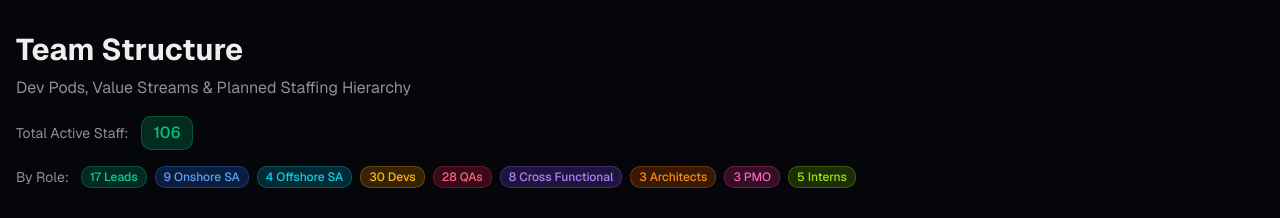
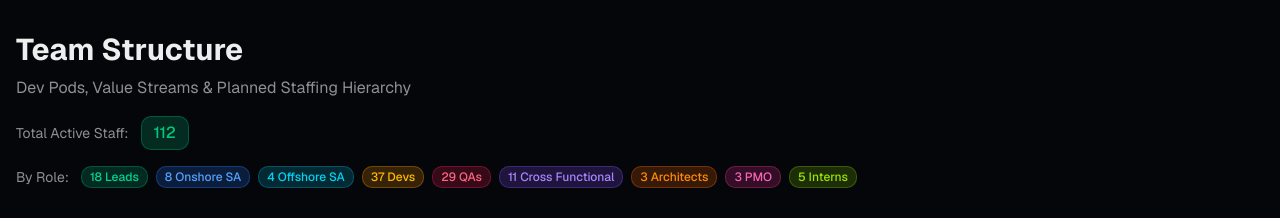
Before and after one commit to 32131234432ws/Team-Structure, a Next.js app: page / in a window 1280 px wide. Shown: the top 218 px of the page. Built offline with nearby package versions, Linux system fonts and the light colour scheme.

Commit message:
feat: update stats-header with complete FPL staffing data
Reflect FPL Staffing Excel data in stats-header for accurate staff counts

#VERCEL_SKIP

```diff
--- a/components/stats-header.tsx
+++ b/components/stats-header.tsx
@@ -1,98 +1,47 @@
-import { devPods, crossFunctionalTeams, hypercarePods, sitUatExecutionTeam, leadershipTeam } from "@/lib/team-data";
+import { crossFunctionalTeams } from "@/lib/team-data";
 import { Badge } from "@/components/ui/badge";
+import fplStaffingData from "@/lib/fpl-staffing-data.json";
 
 export function StatsHeader() {
-  // Collect all members from all data sources
-  const devPodMembers = devPods.flatMap((pod) => pod.team);
-  const hypercarePodMembers = hypercarePods.flatMap((pod) => pod.team);
+  // Use FPL Staffing data as the source of truth for counts
+  const staffData = fplStaffingData as Array<{
+    Name: string;
+    Role: string;
+    Workstream: string;
+    Release: string;
+  }>;
+
+  // Count unique active staff from FPL Staffing (excluding TBD)
+  const uniqueStaff = new Set(staffData.filter(m => m.Name && m.Name !== "TBD").map(m => m.Name));
+
+  // Also count interns from team-data (they're not in FPL staffing)
   const crossFunctionalMembers = crossFunctionalTeams.flatMap((team) => team.team);
-  const sitUatMembers = sitUatExecutionTeam;
-  const leadership = leadershipTeam;
+  const interns = crossFunctionalMembers.filter(m => m.role === "Intern" && m.status === "Active");
+  interns.forEach(intern => uniqueStaff.add(intern.name));
 
-  // Create a unified set of all unique active staff names
-  const getAllUniqueActiveNames = () => {
-    const uniqueNames = new Set<string>();
+  const totalUniquePeople = uniqueStaff.size;
 
-    // Add dev pod members
-    devPodMembers
-      .filter((m) => m.status === "Active" && m.name !== "TBD" && m.name !== "FPL")
-      .forEach((m) => uniqueNames.add(m.name));
-
-    // Add hypercare pod members
-    hypercarePodMembers
-      .filter((m) => m.status === "Active" && m.name !== "TBD" && m.name !== "FPL")
-      .forEach((m) => uniqueNames.add(m.name));
-
-    // Add cross-functional team members
-    crossFunctionalMembers
-      .filter((m) => m.status === "Active" && m.name !== "TBD" && m.name !== "FPL")
-      .forEach((m) => uniqueNames.add(m.name));
-
-    // Add SIT/UAT execution team members
-    sitUatMembers
-      .filter((m) => m.status === "Active" && !["TBD", "FPL"].includes(m.name))
-      .forEach((m) => uniqueNames.add(m.name));
-
-    // Add leadership team members
-    leadership
-      .filter((m) => m.status === "Active" && !["TBD", "FPL"].includes(m.name))
-      .forEach((m) => uniqueNames.add(m.name));
-
-    return uniqueNames;
-  };
-
-  // Get unique active members by role across ALL data sources
-  const getUniqueActiveCountByRole = (role: string | string[]) => {
-    const roles = Array.isArray(role) ? role : [role];
-    const uniqueNames = new Set<string>();
-
-    // Dev pod members
-    devPodMembers
-      .filter((m) => roles.includes(m.role) && m.status === "Active" && m.name !== "TBD" && m.name !== "FPL")
-      .forEach((m) => uniqueNames.add(m.name));
-
-    // Hypercare pod members
-    hypercarePodMembers
-      .filter((m) => roles.includes(m.role) && m.status === "Active" && m.name !== "TBD" && m.name !== "FPL")
-      .forEach((m) => uniqueNames.add(m.name));
-
-    // Cross-functional team members
-    crossFunctionalMembers
-      .filter((m) => roles.includes(m.role) && m.status === "Active" && m.name !== "TBD" && m.name !== "FPL")
-      .forEach((m) => uniqueNames.add(m.name));
-
-    // SIT/UAT execution team members
-    sitUatMembers
-      .filter((m) => roles.includes(m.role) && m.status === "Active" && !["TBD", "FPL"].includes(m.name))
-      .forEach((m) => uniqueNames.add(m.name));
-
-    // Leadership team members
-    leadership
-      .filter((m) => roles.includes(m.role) && m.status === "Active" && !["TBD", "FPL"].includes(m.name))
-      .forEach((m) => uniqueNames.add(m.name));
-
-    // Check for FPL in dev pods for these roles
-    const hasFPL = devPodMembers.some((m) => m.name === "FPL" && roles.includes(m.role) && m.status === "Active");
-
-    return uniqueNames.size + (hasFPL ? 1 : 0);
+  // Count by role from FPL Staffing data
+  const countByRole = (roles: string[]) => {
+    const names = new Set(
+      staffData
+        .filter(m => m.Name && m.Name !== "TBD" && roles.some(r => m.Role?.includes(r)))
+        .map(m => m.Name)
+    );
+    return names.size;
   };
 
   const totalByRole = {
-    Lead: getUniqueActiveCountByRole("Lead"),
-    "Onshore Solution Analyst": getUniqueActiveCountByRole("Onshore Solution Analyst"),
-    "Offshore Solution Analyst": getUniqueActiveCountByRole("Offshore Solution Analyst"),
-    Dev: getUniqueActiveCountByRole("Dev"),
-    QA: getUniqueActiveCountByRole(["QA", "QA Lead"]),
-    Team: getUniqueActiveCountByRole("Team"),
-    Architect: getUniqueActiveCountByRole("Architect"),
-    PMO: getUniqueActiveCountByRole("PMO"),
-    Intern: getUniqueActiveCountByRole("Intern"),
+    Lead: countByRole(["Engagement Lead", "Dev Lead", "Integration Lead", "DevOps Lead"]),
+    "Onshore Solution Analyst": countByRole(["Onshore SA"]),
+    "Offshore Solution Analyst": countByRole(["Offshore SA"]),
+    Dev: countByRole(["Dev"]) - countByRole(["Dev Lead", "DevOps"]), // Exclude leads and devops
+    QA: countByRole(["QA"]),
+    Team: countByRole(["Integration Dev", "DevOps", "Windsurf/Performance Dev"]),
+    Architect: countByRole(["Architect"]),
+    PMO: countByRole(["PMO"]),
+    Intern: interns.length,
   };
-
-  // Total unique people across ALL data sources
-  const allUniqueNames = getAllUniqueActiveNames();
-  const hasFPL = devPodMembers.some((m) => m.name === "FPL" && m.status === "Active");
-  const totalUniquePeople = allUniqueNames.size + (hasFPL ? 1 : 0);
 
 
 
```
